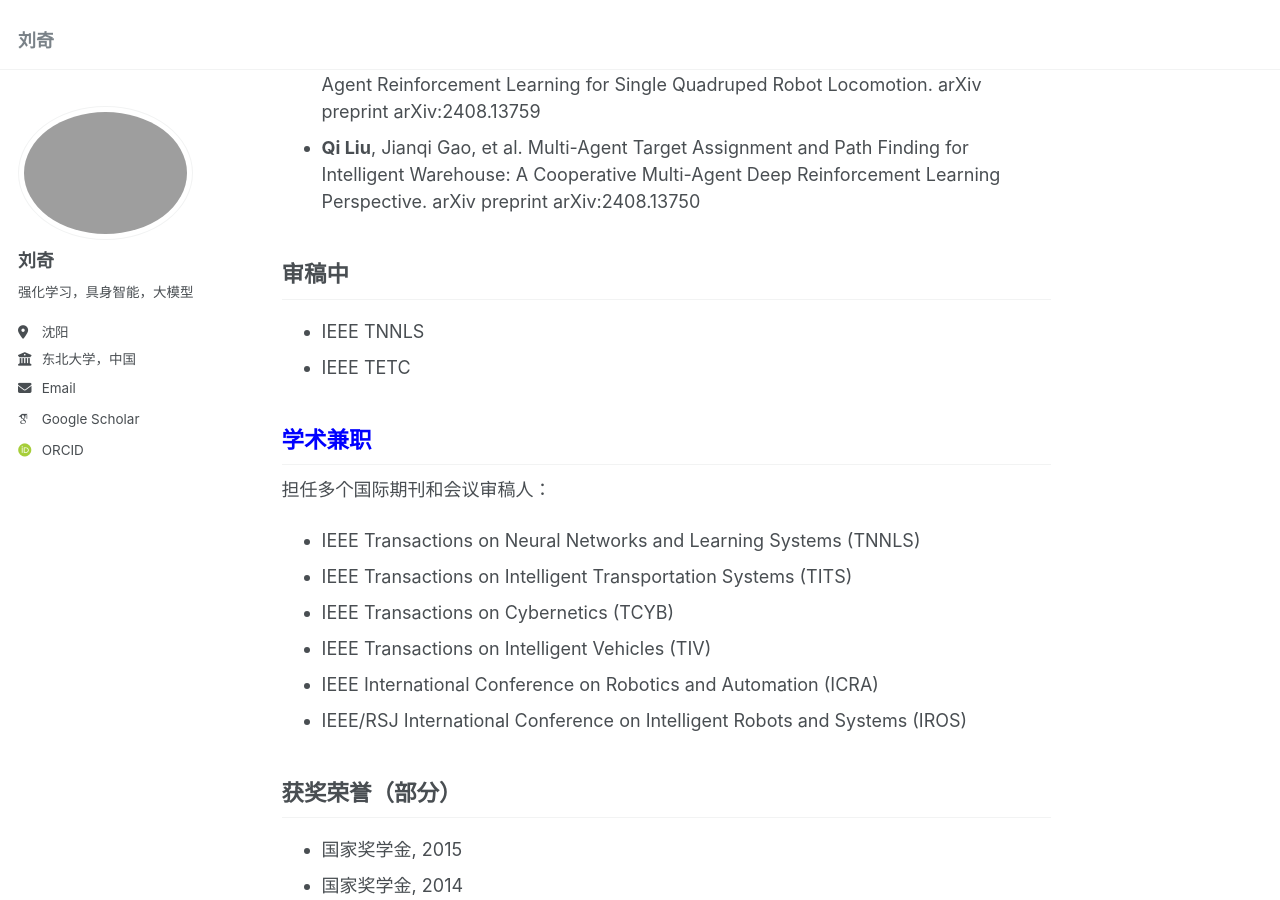
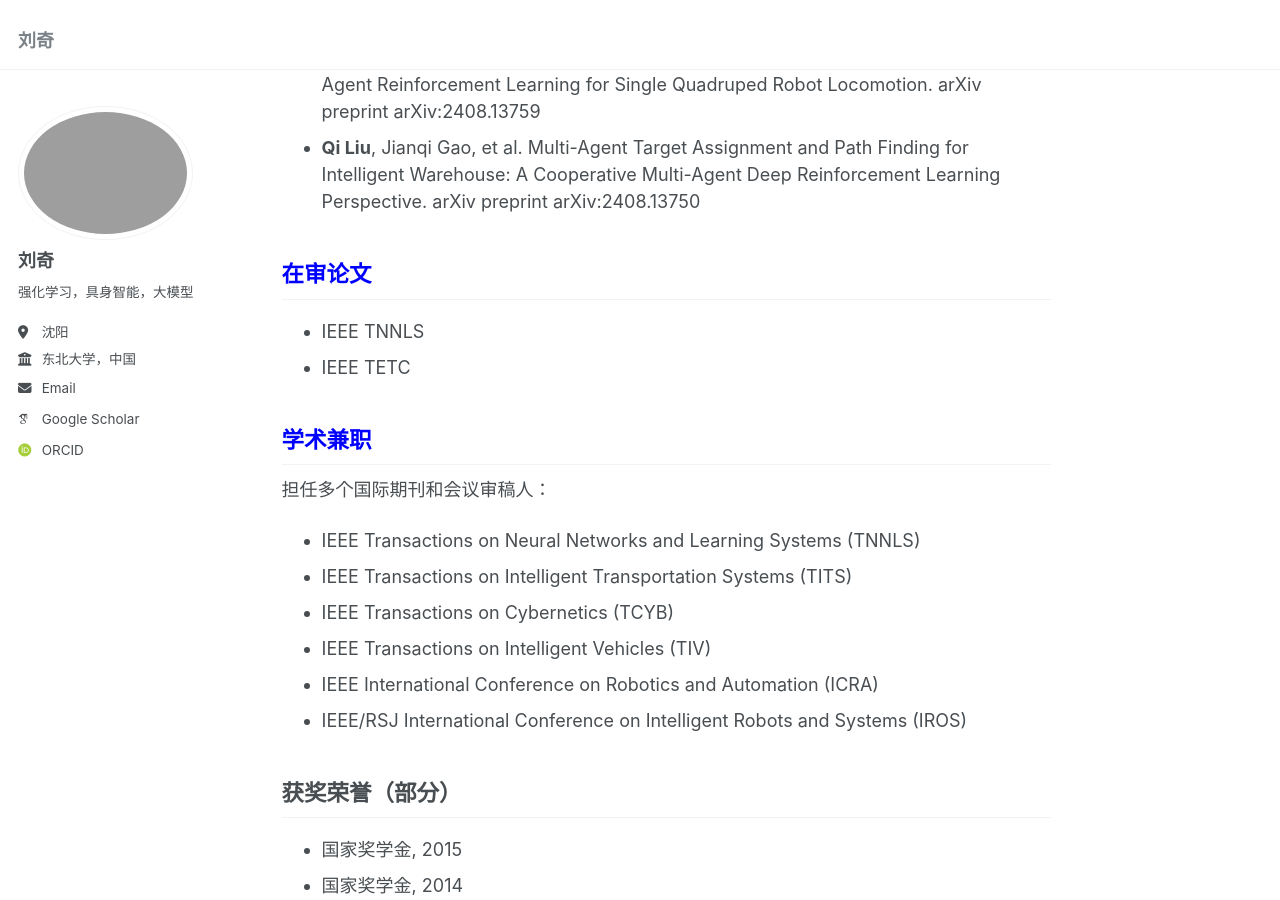
Before and after one commit to liuqi8827/liuqi8827.github.io, a Jekyll site: the page built from _pages/about.md, in a window 1280 px wide and 900 px high, scrolled down 2262 px. Built offline with Jekyll 4.4.1, drawn with Linux system fonts in a browser that asks for light colours; some web fonts are replaced.

Commit message:
Update about.md

```diff
--- a/_pages/about.md
+++ b/_pages/about.md
@@ -43,7 +43,7 @@ redirect_from:
 - **Qi Liu<sup>#</sup>**, Jingxiang Guo<sup>#</sup>, Sixi Lin, Shuaikang Ma, Jinxuan Zhu, Yanjie Li. MASQ: Multi-Agent Reinforcement Learning for Single Quadruped Robot Locomotion. arXiv preprint arXiv:2408.13759
 - **Qi Liu**, Jianqi Gao, et al. Multi-Agent Target Assignment and Path Finding for Intelligent Warehouse: A Cooperative Multi-Agent Deep Reinforcement Learning Perspective. arXiv preprint arXiv:2408.13750
 
-## 审稿中
+## <font color="blue">在审论文</font>
 - IEEE TNNLS
 - IEEE TETC
 
```
